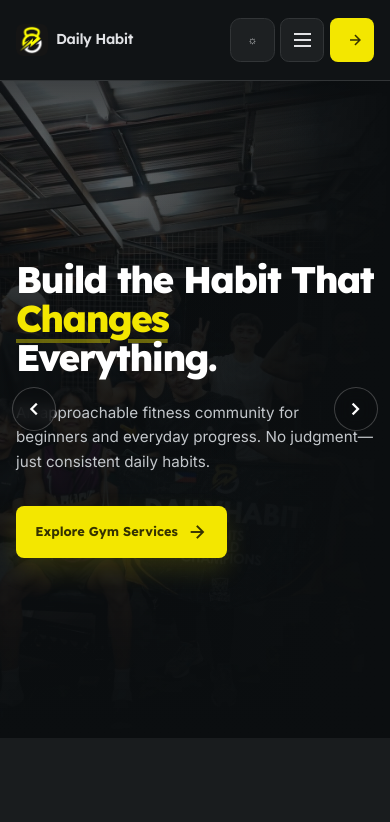
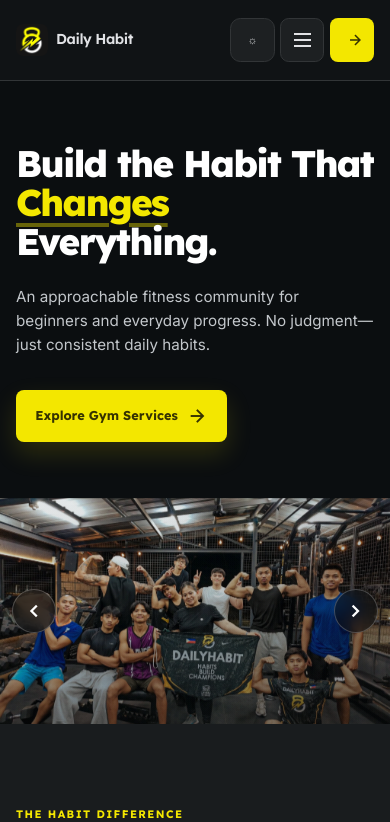
Before and after one commit to luisantonioj/daily-habit-fitness-gym, a Next.js app: page / in a window 390 px wide. Shown: the top 822 px of the page. Built offline with nearby package versions, Linux system fonts and the light colour scheme.

Commit message:
fix: improve hero light mode and mobile imagery

```diff
--- a/app/globals.css
+++ b/app/globals.css
@@ -37,7 +37,15 @@
   --stitch-accent-halo: rgb(243 231 0 / 0.15);
   --stitch-on-accent: #353200;
   --stitch-border: #323537;
-  --stitch-hero-bg: #111416;
+  --stitch-hero-bg: #0b0e10;
+  --stitch-hero-text: #ffffff;
+  --stitch-hero-muted: #c3c7cb;
+  --stitch-hero-overlay-rgb: 11 14 16;
+  --stitch-hero-image-filter: none;
+  --stitch-hero-image-wash: transparent;
+  --stitch-hero-control-bg: rgb(11 14 16 / 0.55);
+  --stitch-hero-control-hover: rgb(11 14 16 / 0.85);
+  --stitch-hero-control-border: rgb(255 255 255 / 0.22);
   --stitch-control-bg: #1d2022;
   --stitch-control-hover: #272a2c;
   --stitch-media-scrim: rgb(17 20 22 / 0.9);
@@ -83,6 +91,14 @@
   --stitch-on-accent: #353200;
   --stitch-border: #b8b5ac;
   --stitch-hero-bg: #f3f0e9;
+  --stitch-hero-text: #111416;
+  --stitch-hero-muted: #526066;
+  --stitch-hero-overlay-rgb: 243 240 233;
+  --stitch-hero-image-filter: saturate(0.82) brightness(1.04);
+  --stitch-hero-image-wash: rgb(243 240 233 / 0.28);
+  --stitch-hero-control-bg: rgb(243 240 233 / 0.78);
+  --stitch-hero-control-hover: rgb(255 255 255 / 0.92);
+  --stitch-hero-control-border: rgb(17 20 22 / 0.22);
   --stitch-control-bg: #ffffff;
   --stitch-control-hover: #e1dfd7;
   --stitch-media-scrim: rgb(17 20 22 / 0.84);
@@ -557,8 +573,8 @@
 .stitch-hero {
   position: relative;
   overflow: hidden;
-  background: #0b0e10;
-  color: #ffffff;
+  background: var(--stitch-hero-bg);
+  color: var(--stitch-hero-text);
   min-height: clamp(34rem, 78vh, 48rem);
   display: flex;
   align-items: center;
@@ -572,6 +588,15 @@
   pointer-events: none;
 }
 
+.stitch-hero-carousel::before {
+  position: absolute;
+  z-index: 2;
+  inset: 0;
+  background: var(--stitch-hero-image-wash);
+  content: "";
+  pointer-events: none;
+}
+
 .stitch-hero-carousel .stitch-hero-image-wrap {
   position: absolute;
   inset: 0;
@@ -587,6 +612,7 @@
   object-position: center;
   width: 100%;
   height: 100%;
+  filter: var(--stitch-hero-image-filter);
 }
 
 @keyframes heroFadeIn {
@@ -612,10 +638,10 @@
 .stitch-hero-gradient-left {
   background: linear-gradient(
     to right,
-    #0b0e10 0%,
-    rgba(11, 14, 16, 0.96) 25%,
-    rgba(11, 14, 16, 0.72) 45%,
-    rgba(11, 14, 16, 0.28) 65%,
+    rgb(var(--stitch-hero-overlay-rgb) / 1) 0%,
+    rgb(var(--stitch-hero-overlay-rgb) / 0.96) 25%,
+    rgb(var(--stitch-hero-overlay-rgb) / 0.72) 45%,
+    rgb(var(--stitch-hero-overlay-rgb) / 0.28) 65%,
     transparent 85%
   );
 }
@@ -623,9 +649,9 @@
 .stitch-hero-gradient-right {
   background: linear-gradient(
     to left,
-    #0b0e10 0%,
-    rgba(11, 14, 16, 0.9) 18%,
-    rgba(11, 14, 16, 0.48) 38%,
+    rgb(var(--stitch-hero-overlay-rgb) / 1) 0%,
+    rgb(var(--stitch-hero-overlay-rgb) / 0.9) 18%,
+    rgb(var(--stitch-hero-overlay-rgb) / 0.48) 38%,
     transparent 65%
   );
 }
@@ -633,10 +659,10 @@
 .stitch-hero-gradient-vertical {
   background: linear-gradient(
     to bottom,
-    rgba(11, 14, 16, 0.6) 0%,
+    rgb(var(--stitch-hero-overlay-rgb) / 0.6) 0%,
     transparent 15%,
     transparent 80%,
-    #0b0e10 100%
+    rgb(var(--stitch-hero-overlay-rgb) / 1) 100%
   );
 }
 
@@ -651,9 +677,11 @@
   width: 3.25rem;
   height: 3.25rem;
   border-radius: 50%;
-  border: 1px solid rgba(255, 255, 255, 0.22);
-  background: rgba(11, 14, 16, 0.55);
-  color: #ffffff;
+  border: 1px solid var(--stitch-hero-control-border);
+  background: var(--stitch-hero-control-bg);
+  color: var(--stitch-hero-text);
+  appearance: none;
+  -webkit-appearance: none;
   cursor: pointer;
   backdrop-filter: blur(8px);
   -webkit-backdrop-filter: blur(8px);
@@ -661,9 +689,9 @@
 }
 
 .stitch-hero-arrow:hover {
-  background: rgba(11, 14, 16, 0.85);
-  border-color: var(--stitch-accent, #f3e700);
-  color: var(--stitch-accent, #f3e700);
+  background: var(--stitch-hero-control-hover);
+  border-color: var(--stitch-accent-border, #f3e700);
+  color: var(--stitch-accent-text, #f3e700);
   transform: translateY(-50%) scale(1.08);
 }
 
@@ -712,7 +740,7 @@
   font-weight: 800;
   letter-spacing: -0.06em;
   line-height: 1.05;
-  color: #ffffff;
+  color: var(--stitch-hero-text);
 }
 
 .stitch-hero h1 span {
@@ -726,7 +754,7 @@
 .stitch-hero-copy > p {
   max-width: 36rem;
   margin: 0;
-  color: #c3c7cb;
+  color: var(--stitch-hero-muted);
   font-size: clamp(1.02rem, 1.8vw, 1.18rem);
   line-height: 1.7;
 }
@@ -747,6 +775,18 @@
 .stitch-button-secondary:hover { background: var(--stitch-highest); }
 
 @media (max-width: 639px) {
+  .stitch-hero {
+    --stitch-hero-media-height: clamp(12rem, 58vw, 18rem);
+    display: block;
+    min-height: 0;
+    padding-bottom: var(--stitch-hero-media-height);
+  }
+
+  .stitch-hero-carousel {
+    inset: auto 0 0;
+    height: var(--stitch-hero-media-height);
+  }
+
   .stitch-header-inner {
     gap: 0.5rem;
   }
@@ -781,7 +821,7 @@
   .stitch-hero-grid {
     gap: 1.5rem;
     padding-top: 4rem;
-    padding-bottom: 4rem;
+    padding-bottom: 3.5rem;
   }
 
   .stitch-hero h1 {
@@ -797,15 +837,38 @@
   .stitch-hero-gradient-left {
     background: linear-gradient(
       to bottom,
-      rgba(11, 14, 16, 0.45) 0%,
-      rgba(11, 14, 16, 0.88) 35%,
-      rgba(11, 14, 16, 0.96) 100%
+      rgb(var(--stitch-hero-overlay-rgb) / 0.04) 0%,
+      rgb(var(--stitch-hero-overlay-rgb) / 0.12) 60%,
+      rgb(var(--stitch-hero-overlay-rgb) / 0.28) 100%
     );
   }
 
+  .stitch-hero-gradient-right {
+    background: linear-gradient(
+      to left,
+      rgb(var(--stitch-hero-overlay-rgb) / 0.18) 0%,
+      transparent 60%
+    );
+  }
+
+  .stitch-hero-gradient-vertical {
+    background: linear-gradient(
+      to bottom,
+      transparent 0%,
+      rgb(var(--stitch-hero-overlay-rgb) / 0.2) 100%
+    );
+  }
+
   .stitch-hero-arrow {
+    top: auto;
+    bottom: calc(var(--stitch-hero-media-height) / 2 - 1.375rem);
     width: 2.75rem;
     height: 2.75rem;
+    transform: none;
+  }
+
+  .stitch-hero-arrow:hover {
+    transform: scale(1.08);
   }
 
   .stitch-hero-arrow .material-symbols-outlined {
@@ -1831,24 +1894,6 @@
   text-decoration: none;
 }
 
-[data-theme="light"] .stitch-hero {
-  background: #0b0e10;
-  color: #ffffff;
-}
-
-[data-theme="light"] .stitch-hero h1 {
-  color: #ffffff;
-}
-
-[data-theme="light"] .stitch-hero h1 span {
-  color: var(--stitch-accent, #f3e700);
-  text-decoration-color: color-mix(in srgb, var(--stitch-accent, #f3e700) 40%, transparent);
-}
-
-[data-theme="light"] .stitch-hero-copy > p {
-  color: #c3c7cb;
-}
-
 [data-theme="light"] .stitch-badge,
 [data-theme="light"] .stitch-hero-card,
 [data-theme="light"] .stitch-coach-card,
```
Also changed, not shown: 1 other file (tests, documents, lock files or other folders).
